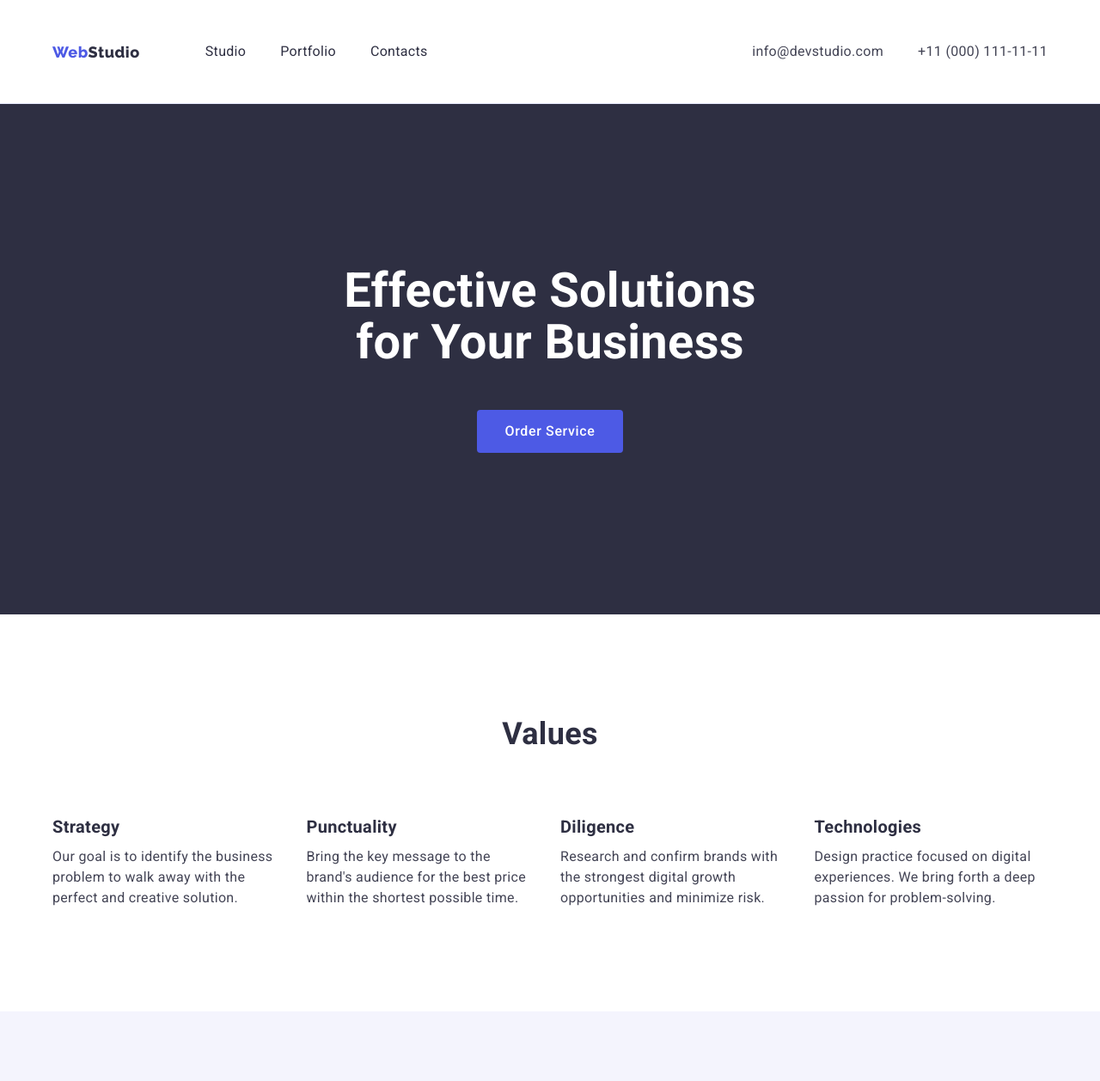
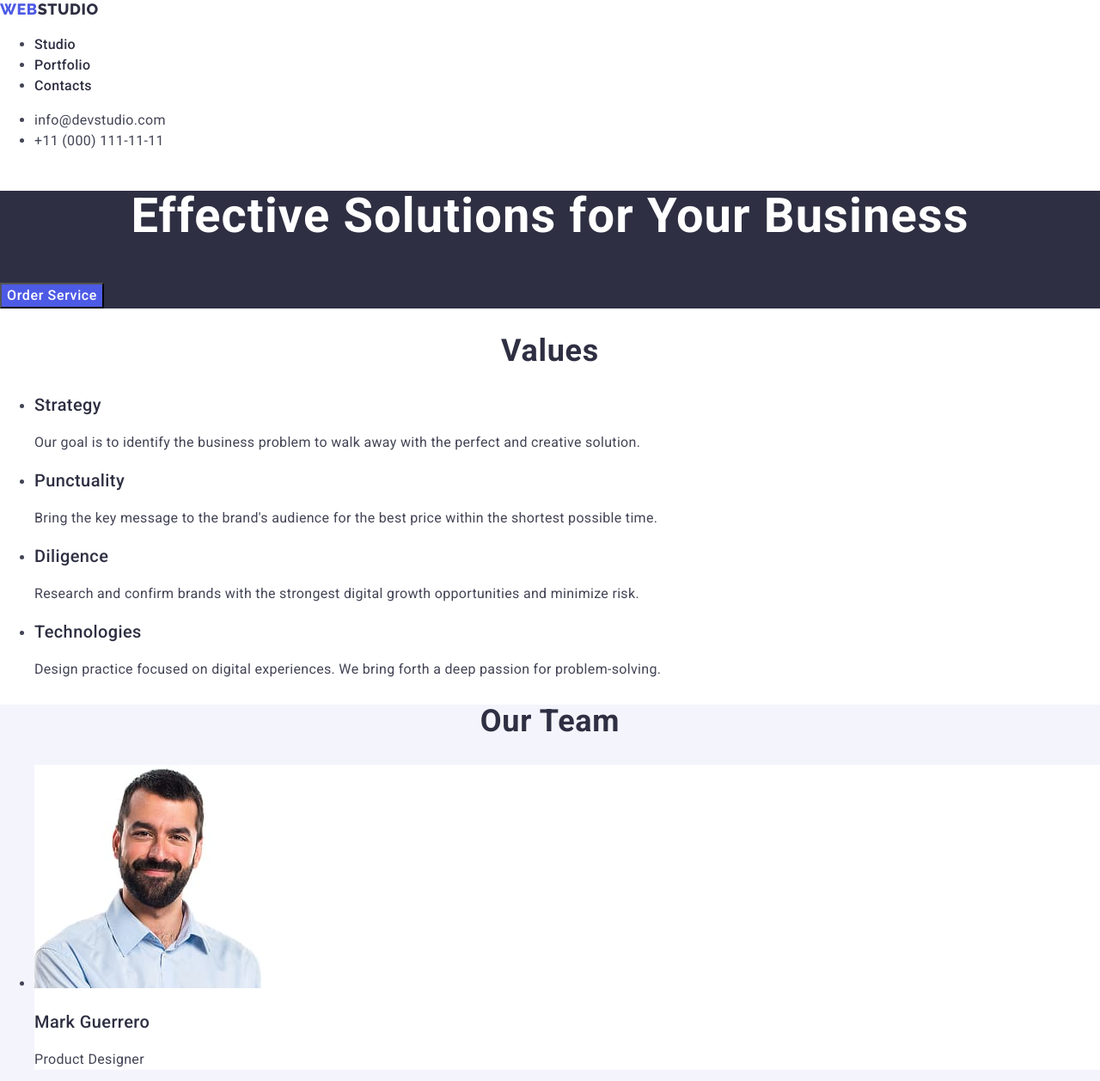
Before and after one commit to YuriiKyktenko/goit-markup-hw-02, a plain HTML site: page index.html in a window 1280 px wide. Shown: the top 1258 px of the page at 86% size. Drawn offline with nearby package versions, Linux system fonts and the light colour scheme.

Commit message:
HW2: fix HTML classes + minimal CSS for checker

```diff
--- a/css/styles.css
+++ b/css/styles.css
@@ -1,6 +1,6 @@
-/* ===== БАЗА ПРОЕКТА ===== */
+/* ===== Минимальный styles.css для ДЗ #2 ===== */
 
-/* Переменные цветов (как в макете) */
+/* Переменные (включая требуемую для футера) */
 :root {
   --brand: #4d5ae5;
   --brand-hover: #404bbf;
@@ -8,214 +8,148 @@
   --text: #434455;
   --light: #f4f4fd;
   --white: #ffffff;
-  --border: #e7e9fc;
+
+  /* Для футера */
+  --light-color: #f4f4fd;
 }
 
-/* Нормализация поверх modern-normalize */
-*,
-*::before,
-*::after {
-  box-sizing: border-box;
+/* Базовый текст */
+body {
+  font-family: "Roboto", sans-serif;
+  color: var(--text);
+  background-color: var(--white);
+  line-height: 1.5;
+  letter-spacing: 0.02em;
 }
-h1,
-h2,
-h3,
-p,
-ul {
-  margin: 0;
-}
-ul {
-  padding: 0;
-  list-style: none;
-}
+
 a {
   text-decoration: none;
   color: inherit;
 }
-img {
-  display: block;
-  max-width: 100%;
-  height: auto;
+
+/* ---------- HEADER / NAV / ADDRESS ---------- */
+
+/* Логотип */
+.logo {
+  font-family: "Raleway", sans-serif;
+  font-weight: 700;
+  font-size: 18px;
+  line-height: 1.17;
+  letter-spacing: 0.03em;
+  text-transform: uppercase;
+  color: #4d5ae5;
+}
+.logo-accent {
+  color: #2e2f42;
 }
 
-body {
-  font-family: "Roboto", sans-serif;
-  color: var(--text);
-  background: var(--white);
+/* Навигация */
+.nav-link {
+  font-weight: 500;
+  font-size: 16px;
   line-height: 1.5;
   letter-spacing: 0.02em;
+  color: #2e2f42;
+}
+.nav-link:hover,
+.nav-link:focus {
+  color: #404bbf;
 }
 
-/* Утилиты (пригодятся дальше) */
-.container {
-  width: 1158px;
-  max-width: calc(100% - 32px);
-  margin: 0 auto;
+/* Контакты */
+.contacts {
+  font-style: normal;
 }
-.section {
-  padding: 120px 0;
+.contact-link {
+  font-size: 16px;
+  line-height: 1.5;
+  letter-spacing: 0.02em;
+  color: #434455;
+}
+.contact-link:hover,
+.contact-link:focus {
+  color: #404bbf;
 }
 
-/* Кнопка по макету */
-.btn {
-  display: inline-block;
-  padding: 16px 32px;
-  border-radius: 4px;
-  border: none;
-  cursor: pointer;
-  background: var(--brand);
-  color: var(--white);
-  font-weight: 500;
-  letter-spacing: 0.04em;
-}
-.btn:hover,
-.btn:focus {
-  background: var(--brand-hover);
+/* ---------- HERO ---------- */
+
+.hero {
+  background-color: #2e2f42;
 }
 
-/* Hero (если уже добавишь классы в HTML) */
-.hero {
-  background: var(--dark);
-  padding: 188px 0;
-  text-align: center;
-}
 .hero-title {
-  color: var(--white);
   font-size: 56px;
   line-height: 1.07;
-  max-width: 496px;
-  margin: 0 auto 48px;
+  text-align: center;
+  letter-spacing: 0.02em;
+  color: #ffffff;
 }
-/* === Заголовки секций === */
+
+/* Кнопка */
+.hero-btn {
+  background-color: #4d5ae5;
+  font-weight: 500;
+  font-size: 16px;
+  line-height: 1.5;
+  letter-spacing: 0.04em;
+  color: #ffffff;
+}
+.hero-btn:hover,
+.hero-btn:focus {
+  background-color: #404bbf;
+}
+
+/* ---------- VALUES ---------- */
+
+.values-item-title {
+  font-weight: 500;
+  font-size: 20px;
+  line-height: 1.2;
+  letter-spacing: 0.02em;
+  color: #2e2f42;
+}
+.values-item-text {
+  font-size: 16px;
+  line-height: 1.5;
+  letter-spacing: 0.02em;
+  color: #434455;
+}
+
+/* ---------- TEAM ---------- */
+
+.team {
+  background-color: #f4f4fd;
+}
+
 .section-title {
   font-size: 36px;
   line-height: 1.11;
-  color: var(--dark);
   text-align: center;
-  margin-bottom: 72px;
+  letter-spacing: 0.02em;
+  text-transform: capitalize;
+  color: #2e2f42;
 }
 
-/* === Values (4 колонки) === */
-.values-list {
-  display: grid;
-  grid-template-columns: repeat(4, 1fr);
-  gap: 24px;
+.team-card {
+  background-color: #ffffff;
 }
 
-/* === Team (4 карточки, светлый фон) === */
-.team {
-  background: var(--light);
-}
-.team-list {
-  display: grid;
-  grid-template-columns: repeat(4, 1fr);
-  gap: 24px;
+/* ---------- PORTFOLIO ---------- */
+/* Заголовки и тексты карточек используют
+   .section-title, .values-item-title, .values-item-text */
+
+/* ---------- FOOTER ---------- */
+
+.footer {
+  background-color: #2e2f42;
 }
 
-.card {
-  background: #fff;
-  border: 1px solid var(--border);
-  border-radius: 4px;
-  overflow: hidden;
-  text-align: center;
-}
-.card h3 {
-  margin-top: 32px;
-  margin-bottom: 8px;
-  font-size: 20px;
-  color: var(--dark);
-}
-.card p {
-  margin-bottom: 32px;
+.logo-accent-footer {
+  color: #f4f4fd;
 }
 
-/* === Portfolio (3 колонки) === */
-.portfolio-list {
-  display: grid;
-  grid-template-columns: repeat(3, 1fr);
-  gap: 48px 24px;
+.footer-text {
+  line-height: 1.5;
+  letter-spacing: 0.02em;
+  color: var(--light-color);
 }
-/* === Header (шапка) === */
-.logo {
-  font-family: "Raleway", sans-serif;
-  font-weight: 800;
-  font-size: 18px;
-  letter-spacing: 0.03em;
-  color: var(--dark);
-}
-.logo-accent {
-  color: var(--brand);
-}
-
-.header {
-  border-bottom: 1px solid var(--border);
-  background: var(--white);
-}
-.header-wrap {
-  display: flex;
-  align-items: center;
-  gap: 40px;
-  padding: 24px 0;
-}
-.nav {
-  display: flex;
-  align-items: center;
-  gap: 76px;
-}
-.menu {
-  display: flex;
-  gap: 40px;
-}
-.menu-link {
-  display: block;
-  padding: 24px 0;
-  color: var(--dark);
-}
-.menu-link:hover,
-.menu-link:focus {
-  color: var(--brand-hover);
-}
-.contacts {
-  margin-left: auto;
-  font-style: normal;
-}
-.contacts-list {
-  display: flex;
-  gap: 40px;
-}
-.contacts-link:hover,
-.contacts-link:focus {
-  color: var(--brand-hover);
-}
-
-/* Небольшой косметический ап для карточек */
-.values-list h3 {
-  font-size: 20px;
-  color: var(--dark);
-  margin-bottom: 8px;
-}
-.team-list img {
-  width: 100%;
-  height: auto;
-} /* чтобы фото в карточке тянулось по ширине */
-/* Footer — ближе к макету (не обязательно) */
-.footer {
-  background: var(--dark);
-  color: var(--light);
-  padding: 100px 0;
-}
-.footer .logo {
-  color: var(--light);
-}
-.footer .logo-accent {
-  color: var(--brand);
-}
-.footer p {
-  max-width: 264px;
-}
-
-/* Текст в карточках портфолио — ровнее отступы (опционально) */
-.portfolio-list .card h3,
-.portfolio-list .card p {
-  padding: 0 16px;
-}
--- a/index.html
+++ b/index.html
@@ -13,37 +13,42 @@
       rel="stylesheet"
     />
 
-    <!-- modern-normalize (выравнивает дефолтные стили браузеров) -->
+    <!-- modern-normalize -->
     <link
       rel="stylesheet"
       href="https://cdn.jsdelivr.net/npm/modern-normalize@2.0.0/modern-normalize.min.css"
     />
 
-    <!-- твои стили -->
+    <!-- styles -->
     <link rel="stylesheet" href="./css/styles.css" />
   </head>
   <body>
     <header class="header">
       <div class="container header-wrap">
         <nav class="nav">
+          <!-- ЛОГО: Web + <span>Studio</span> -->
           <a href="./index.html" class="logo"
-            ><span class="logo-accent">Web</span>Studio</a
+            >Web<span class="logo-accent">Studio</span></a
           >
+
+          <!-- NAV: ul + ссылки (1-й пункт ведёт на ./index.html) -->
           <ul class="menu">
-            <li><a class="menu-link" href="#">Studio</a></li>
-            <li><a class="menu-link" href="#">Portfolio</a></li>
-            <li><a class="menu-link" href="#">Contacts</a></li>
+            <li><a class="nav-link" href="./index.html">Studio</a></li>
+            <li><a class="nav-link" href="">Portfolio</a></li>
+            <li><a class="nav-link" href="">Contacts</a></li>
           </ul>
         </nav>
+
+        <!-- ADDRESS -->
         <address class="contacts">
           <ul class="contacts-list">
             <li>
-              <a class="contacts-link" href="mailto:info@devstudio.com"
+              <a class="contact-link" href="mailto:info@devstudio.com"
                 >info@devstudio.com</a
               >
             </li>
             <li>
-              <a class="contacts-link" href="tel:+110001111111"
+              <a class="contact-link" href="tel:+110001111111"
                 >+11 (000) 111-11-11</a
               >
             </li>
@@ -51,43 +56,45 @@
         </address>
       </div>
     </header>
+
     <main>
       <!-- HERO -->
       <section class="hero">
         <div class="container">
           <h1 class="hero-title">Effective Solutions for Your Business</h1>
-          <button type="button" class="btn">Order Service</button>
+          <button type="button" class="hero-btn">Order Service</button>
         </div>
       </section>
+
       <!-- VALUES -->
       <section class="section">
         <div class="container">
           <h2 class="section-title">Values</h2>
           <ul class="values-list">
             <li>
-              <h3>Strategy</h3>
-              <p>
+              <h3 class="values-item-title">Strategy</h3>
+              <p class="values-item-text">
                 Our goal is to identify the business problem to walk away with
                 the perfect and creative solution.
               </p>
             </li>
             <li>
-              <h3>Punctuality</h3>
-              <p>
+              <h3 class="values-item-title">Punctuality</h3>
+              <p class="values-item-text">
                 Bring the key message to the brand's audience for the best price
                 within the shortest possible time.
               </p>
             </li>
             <li>
-              <h3>Diligence</h3>
-              <p>
+              <h3 class="values-item-title">Diligence</h3>
+              <p class="values-item-text">
                 Research and confirm brands with the strongest digital growth
                 opportunities and minimize risk.
               </p>
             </li>
             <li>
-              <h3>Technologies</h3>
-              <p>
+              <h3 class="values-item-title">Technologies</h3>
+              <p class="values-item-text">
                 Design practice focused on digital experiences. We bring forth a
                 deep passion for problem-solving.
               </p>
@@ -95,34 +102,37 @@
           </ul>
         </div>
       </section>
+
       <!-- TEAM -->
       <section class="section team">
         <div class="container">
           <h2 class="section-title">Our Team</h2>
           <ul class="team-list">
-            <li class="card">
+            <li class="team-card">
               <img src="./images/team-1.jpg" alt="Mark Guerrero" width="264" />
-              <h3>Mark Guerrero</h3>
-              <p>Product Designer</p>
+              <h3 class="values-item-title">Mark Guerrero</h3>
+              <p class="values-item-text">Product Designer</p>
             </li>
-            <li class="card">
+            <li class="team-card">
               <img src="./images/team-2.jpg" alt="Tom Ford" width="264" />
-              <h3>Tom Ford</h3>
-              <p>Frontend Developer</p>
+              <h3 class="values-item-title">Tom Ford</h3>
+              <p class="values-item-text">Frontend Developer</p>
             </li>
-            <li class="card">
+            <li class="team-card">
               <img src="./images/team-3.jpg" alt="Camila Garcia" width="264" />
-              <h3>Camila Garcia</h3>
-              <p>Marketing</p>
+              <h3 class="values-item-title">Camila Garcia</h3>
+              <p class="values-item-text">Marketing</p>
             </li>
-            <li class="card">
+            <li class="team-card">
               <img src="./images/team-4.jpg" alt="Daniel Wilson" width="264" />
-              <h3>Daniel Wilson</h3>
-              <p>UI Designer</p>
+              <h3 class="values-item-title">Daniel Wilson</h3>
+              <p class="values-item-text">UI Designer</p>
             </li>
           </ul>
         </div>
       </section>
+
+      <!-- PORTFOLIO -->
       <section class="section">
         <div class="container">
           <h2 class="section-title">Our Portfolio</h2>
@@ -133,8 +143,8 @@
                 alt="Banking App interface on mobile"
                 width="360"
               />
-              <h3>Banking App</h3>
-              <p>App</p>
+              <h3 class="values-item-title">Banking App</h3>
+              <p class="values-item-text">App</p>
             </li>
             <li class="card">
               <img
@@ -142,8 +152,8 @@
                 alt="Contactless payment by smartphone"
                 width="360"
               />
-              <h3>Cashless Payment</h3>
-              <p>Marketing</p>
+              <h3 class="values-item-title">Cashless Payment</h3>
+              <p class="values-item-text">Marketing</p>
             </li>
             <li class="card">
               <img
@@ -151,8 +161,8 @@
                 alt="Meditation App screens"
                 width="360"
               />
-              <h3>Meditation App</h3>
-              <p>App</p>
+              <h3 class="values-item-title">Meditation App</h3>
+              <p class="values-item-text">App</p>
             </li>
             <li class="card">
               <img
@@ -160,8 +170,8 @@
                 alt="Taxi service booking screen"
                 width="360"
               />
-              <h3>Taxi Service</h3>
-              <p>Marketing</p>
+              <h3 class="values-item-title">Taxi Service</h3>
+              <p class="values-item-text">Marketing</p>
             </li>
             <li class="card">
               <img
@@ -169,8 +179,8 @@
                 alt="Set of colorful screen illustrations"
                 width="360"
               />
-              <h3>Screen Illustrations</h3>
-              <p>Design</p>
+              <h3 class="values-item-title">Screen Illustrations</h3>
+              <p class="values-item-text">Design</p>
             </li>
             <li class="card">
               <img
@@ -178,8 +188,8 @@
                 alt="Online courses landing"
                 width="360"
               />
-              <h3>Online Courses</h3>
-              <p>Education</p>
+              <h3 class="values-item-title">Online Courses</h3>
+              <p class="values-item-text">Marketing</p>
             </li>
           </ul>
         </div>
@@ -188,10 +198,13 @@
 
     <footer class="footer">
       <div class="container">
+        <!-- ЛОГО в футере: Web + <span>Studio</span> (другой класс-акцент) -->
         <a href="./index.html" class="logo"
-          ><span class="logo-accent">Web</span>Studio</a
+          >Web<span class="logo-accent-footer">Studio</span></a
         >
-        <p>
+
+        <!-- Параграф футера с требуемым классом -->
+        <p class="footer-text">
           Increase the flow of customers and sales for your business with
           digital marketing &amp; growth solutions.
         </p>
```
